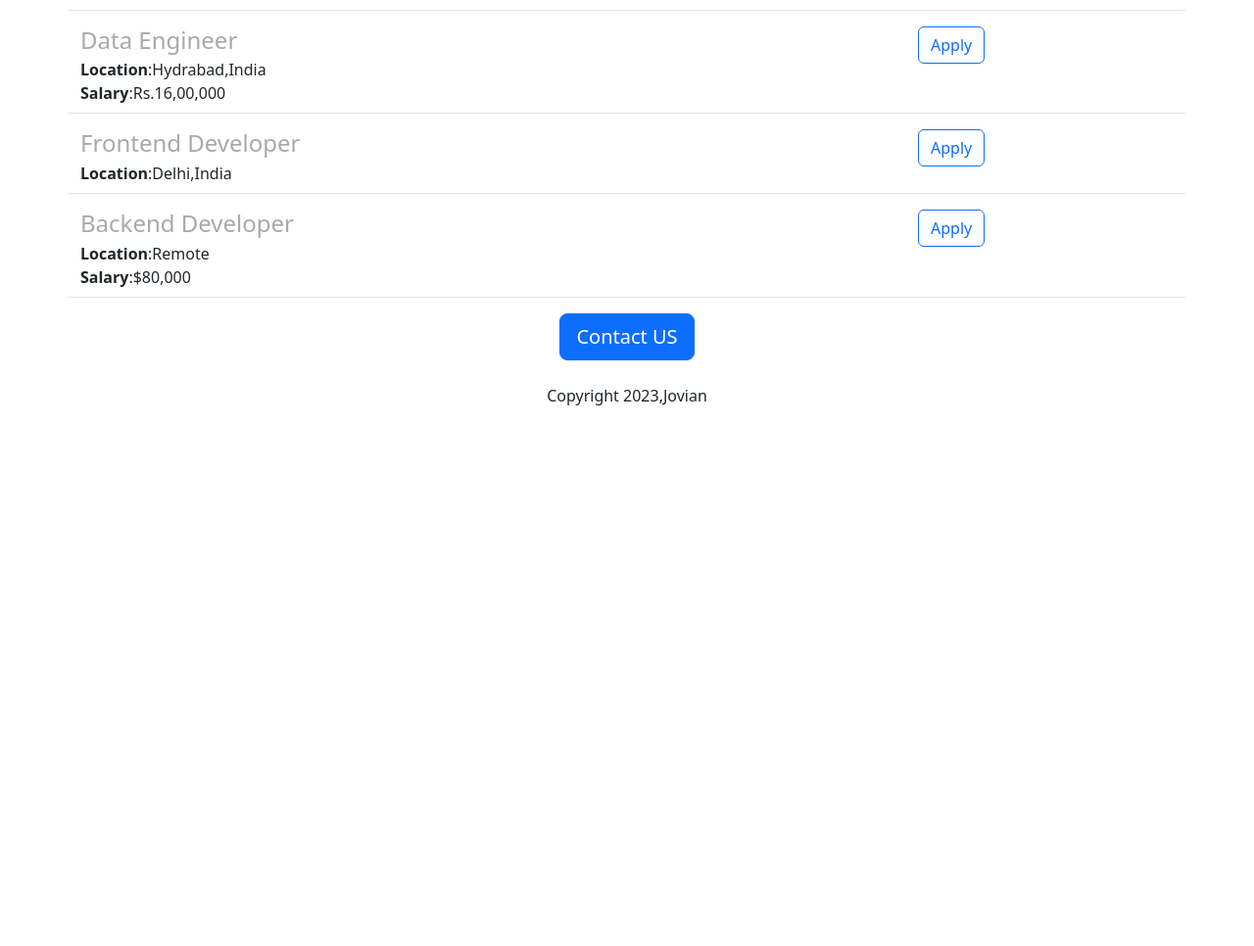
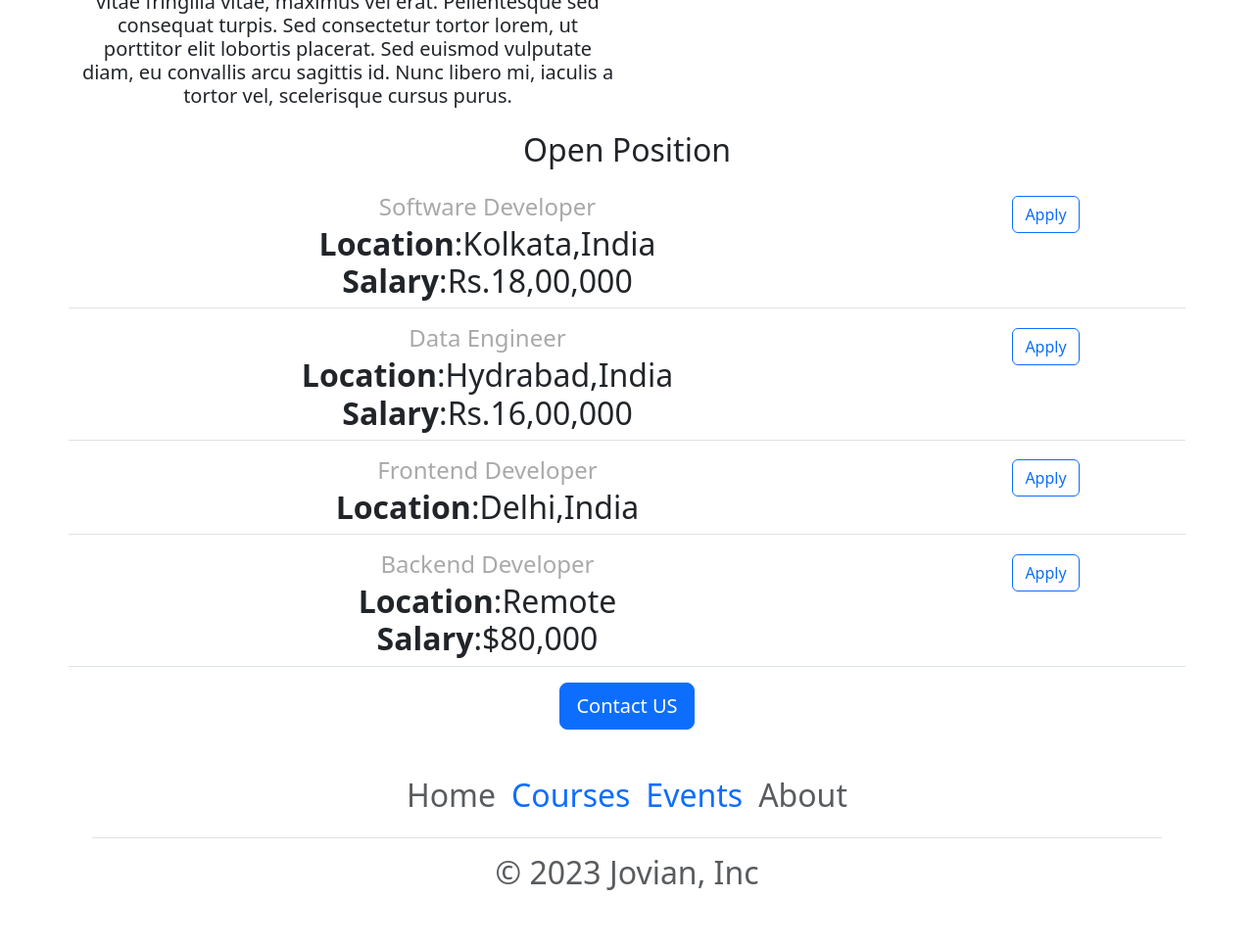
Before and after one commit to anindyaPrivate/Career-Website-v2, a Flask app: page / in a window 1280 px wide. Shown: the part 868-1834 px from the top of the page at 98% size. Before the commit the page ends 1282 px from the top, so only its background shows below. Run offline with Flask 3, Linux system fonts and the light colour scheme.

Commit message:
Navbar,footer functional improvements

```diff
--- /dev/null
+++ b/templates/footer.html
@@ -0,0 +1,22 @@
+<div class="b-example-divider"></div>
+
+<div class="container">
+  <footer class="py-3 my-4">
+    <ul class="nav justify-content-center border-bottom pb-3 mb-3">
+      <li class="nav-item"><a target="_blank"
+       href="http://www.jovian.ai" class="nav-link px-2 text-muted">Home</a>
+      </li>
+      <li class="nav-item"><a target="_blank"
+        href="http://jovian.ai/learn" class="nav-link px-2 text-
+        muted">Courses</a></li>
+
+      <li class="nav-item"><a target="_blank"
+        href="http://jovian.ai/events" class="nav-link px-2 text-
+        muted">Events</a></li>
+
+      <li class="nav-item"><a target = "_blank"
+      href="http://jovian.ai/about" class="nav-link px-2 text-muted">About</a></li>
+    </ul>
+    <p class="text-center text-muted">&copy; 2023 Jovian, Inc</p>
+  </footer>
+</div>
--- a/templates/home.html
+++ b/templates/home.html
@@ -15,12 +15,19 @@
 
   </head>
   <body>
+    {% include 'nav.html' %}
       <div class="container">
        <h1 class="text-center mt-2 mb-4">Jovian Careers</h1>
        <img class= "img-fluid" id = "Banner"src= https://careerswebsite--shorts1000every.repl.co/static/Banner.jpg height = "320">
       <h2 class="text-center mt-2 mb-4">About Jovian</h>
-      <p class = "lead">Lorem ipsum dolor sit amet, consectetur adipiscing elit. Aenean convallis fermentum rutrum. Sed ac turpis eu massa aliquet consectetur non sit amet nisi. Aliquam venenatis, ligula ut malesuada eleifend, nisl lorem convallis sem, eu accumsan justo nulla eget lacus. Aliquam vitae elit vel ante vulputate bibendum id sed velit. Morbi metus nunc, aliquet in viverra ut, dapibus at leo. Sed elementum enim eget rhoncus ornare. Nam urna dui, tempor sit amet sollicitudin ac, iaculis efficitur enim. Sed sagittis ullamcorper eros. Class aptent taciti sociosqu ad litora torquent per conubia nostra, per inceptos himenaeos. Morbi ac felis feugiat, ornare lacus at, dignissim urna. Pellentesque justo nulla, condimentum vitae fringilla vitae, maximus vel erat. Pellentesque sed consequat turpis. Sed consectetur tortor lorem, ut porttitor elit lobortis placerat. Sed euismod vulputate diam, eu convallis arcu sagittis id. Nunc libero mi, iaculis a tortor vel, scelerisque cursus purus.
+     <div class = "row" style="margin-bottom:16px">
+       <div class="col-md-6">
+        <p class = "lead">Lorem ipsum dolor sit amet, consectetur adipiscing elit. Aenean convallis fermentum rutrum. Sed ac turpis eu massa aliquet consectetur non sit amet nisi. Aliquam venenatis, ligula ut malesuada eleifend, nisl lorem convallis sem, eu accumsan justo nulla eget lacus. Aliquam vitae elit vel ante vulputate bibendum id sed velit. Morbi metus nunc, aliquet in viverra ut, dapibus at leo. Sed elementum enim eget rhoncus ornare. Nam urna dui, tempor sit amet sollicitudin ac, iaculis efficitur enim. Sed sagittis ullamcorper eros. Class aptent taciti sociosqu ad litora torquent per conubia nostra, per inceptos himenaeos. Morbi ac felis feugiat, ornare lacus at, dignissim urna. Pellentesque justo nulla, condimentum vitae fringilla vitae, maximus vel erat. Pellentesque sed consequat turpis. Sed consectetur tortor lorem, ut porttitor elit lobortis placerat. Sed euismod vulputate diam, eu convallis arcu sagittis id. Nunc libero mi, iaculis a tortor vel, scelerisque cursus purus.
       </p>
+         </div>
+       <div class="d-none d-md-block col-md-6">
+       <img src="/static/Body image.jpg" style="height:320px; border-radius:4px;">
+       </div>
       <h2 class= "text-center mt-2 mb-4">Open Position</h2>
 
         <div>
@@ -29,9 +36,10 @@
           {% endfor %}
           </div>
         <div class="text-center">
-      <button class="btn btn-primary btn-lg">Contact US</button>
-          <p class="mt-4">Copyright 2023,Jovian</p>
+      <a class="btn btn-primary btn-lg" href = mailto:hello@jovian.ai?subject=Question%20about%20job%20openings&body=My%20name%3A%20%3CEnter%20name%3E%0D%0A%0D%0AMy%20questions%3A%20%3Center%20question%20here%3E>Contact US</a>
           </div>
       </div>
+    {% include 'footer.html' %}
+  </body>
     </body>
 </html>
--- a/templates/jobitem.html
+++ b/templates/jobitem.html
@@ -12,6 +12,6 @@
         {% endif %}
     </div>
    <div class="col-3">
-  <button type="button" class="btn btn-outline-primary">Apply</button>
+  <a href="mailto:hello@jovian.ai?subject=Application%20for%20{{job['title']}}&body=My%20name%3A%3Cwrite%20your%20name%3E%0D%0A%0D%0AMy%20resume%20link%3A%3Cpaste%20here%3E%0D%0A%0D%0AMy%20linkdin%20link%3A%3Clinkdin%20link%3E"type="button" class="btn btn-outline-primary">Apply</a>
    </div>
   </div>
--- /dev/null
+++ b/templates/nav.html
@@ -0,0 +1,9 @@
+<nav class="navbar bg-body-tertiary shadow-sm fixed-top bg-white">
+  <div class="container-fluid">
+    <a class="navbar-brand" href="#">
+      <img src="/static/logo.svg.svg" alt="Logo" width="30" height="24" class="d-inline-block align-text-top">
+      <b>Career Website</b>
+    </a>
+  </div>
+</nav>
+<div style="height:60px"></div>
```
Also changed, not shown: static/logo.svg.svg (added), 1 other file.
